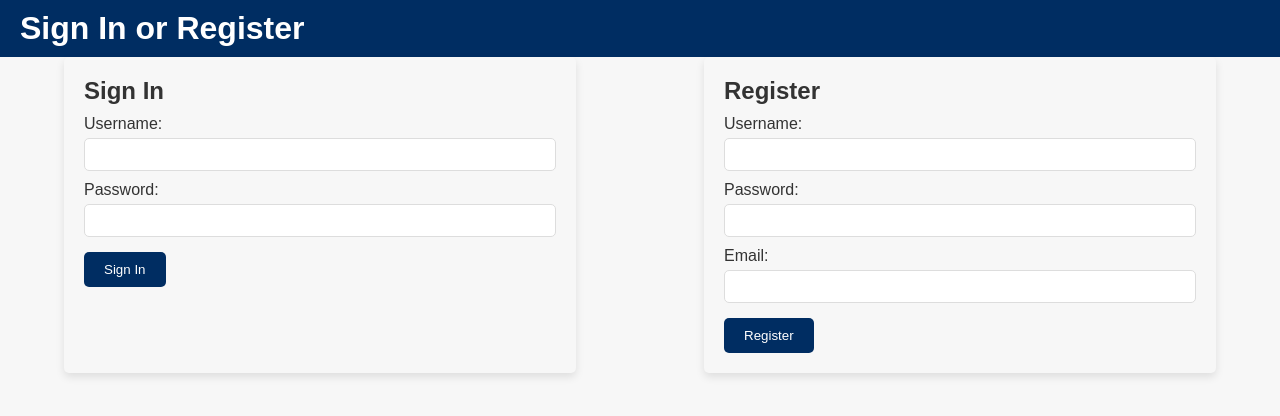
After one commit to rocklb/seGroup4, a PHP site: page /sign_in.html in a window 1280 px wide. The commit adds this page. Shown: the top 416 px of the page. Run offline with PHP 8.4, Linux system fonts and the light colour scheme.

Commit message:
Added sign in and register page

```diff
--- a/Code/index.html
+++ b/Code/index.html
@@ -60,7 +60,7 @@
     <!-- Quick Links -->
     <section class="quick-links">
         <div class="quick-link">
-            <h3>Sign In</h3>
+            <h3><a href=sign_in.html>Sign In</a></h3>
             <p>To earn rewards, savings, offers and more</p>
         </div>
         <div class="quick-link">
--- /dev/null
+++ b/Code/sign_in.html
@@ -0,0 +1,76 @@
+<!-- sign-in -->
+<!DOCTYPE html>
+<html lang="en">
+<head>
+    <meta charset="UTF-8">
+
+    <!-- makes responsive on mobile -->
+    <meta name="viewport" content="width=device-width, initial-scale=1.0">
+
+    <!-- Title for browser tab -->
+    <title>Sign In / Register</title>
+
+    <!-- Link for CSS -->
+    <link rel="stylesheet" href="styles.css">
+</head>
+
+<body>
+    <!-- Page title -->
+    <header>
+        <h1>Sign In or Register</h1>
+    </header>
+
+
+    <!-- Main container, contains both forms -->
+    <section class="auth-section">
+
+        <!-- Sign In Form -->
+         <div class="auth-form">
+            <h2>Sign In</h2>
+            <form action="login-action" method="post">
+
+                <!-- Label for username -->
+                <label for="username">Username:</label>
+                <!-- Username input, required to move on -->
+                <input type="text" id="username" name="username" required>
+
+                <!-- Label for password -->
+                <label for="password">Password:</label>
+                <!-- Password input required to move on -->
+                <input type="password" id="password" name="password" required>
+
+                <!-- Button to send login data-->
+                <button type="submit">Sign In</button>
+            </form>
+         </div>
+
+
+         <!-- Register Form -->
+          <div class="auth-form">
+                <!-- Title -->
+                <h2>Register</h2>
+
+                <!-- Start of the input box -->
+                <form action="register-action" method="post">
+                    <!-- New user -->
+                    <label for="new-username">Username:</label>
+                    <input type="text" id="new-username" name="username" required>
+
+                    <!-- Password -->
+                    <label for="new-password">Password:</label>
+                    <input type="password"id="new-password" name="password" required>
+
+                    <!-- Email -->
+                    <label for="email">Email:</label>
+                    <input type="email" id="email" name="email" required>
+
+                    <!-- Submit to send data -->
+                    <button type="submit">Register</button>
+                </form>
+          </div>
+    </section>
+
+
+
+</body>
+</html>
--- a/Code/styles.css
+++ b/Code/styles.css
@@ -203,3 +203,53 @@ header {
 .product-card:hover {
     transform: translateY(-5px);
 }
+
+
+
+/* log-in / register page */
+/* Centering the sign-in / register sections side by side */
+.auth-section {
+    display: flex; /* Allows child elements to be next to each other */
+    justify-content: space-around; /* Adds equal space around child */
+    margin-top: 20; /* Space between above sections */
+}
+
+/* Styling for sign in and register */
+.auth-form {
+    width: 40%; /* set form to take 40% of parent width */
+    background-color: #f7f7f7; /* Light grey background color, show differnt between site backround*/
+    padding: 20px; /* Add padding inside each container */
+    border-radius: 5px; /* Add slight rounding to corners */
+    box-shadow: 0 4px 8px rgba(0, 0, 0, 0.1); /* slight shadow*/
+}
+
+/* Styling for the headers */
+.auth-form h2 {
+    margin-bottom: 10px; /* space below header */
+}
+
+/* Label styling for input */
+.auth-form label {
+    display: block; /* Put label on its own line */
+    margin-top: 10px; /* Space above label */
+}
+
+/* Styling for input fields */
+.auth-form input {
+    width: 100%; /* Input takes full container*/
+    padding: 8px; /* Padding inside the container */
+    margin-top: 5px; /* Space between label and input */
+    border-radius: 5px; /* round the corners */
+    border: 1px solid #ddd; /* add a boarder */
+}
+
+/* Styling for button */
+.auth-form button {
+    margin-top: 15px; /* Space above button */
+    padding: 10px 20px; /* Padding inside button */
+    background-color: #002d62; /* Dark blue button */
+    color: white; /* White text inside button */
+    border: none; /* Removed the defualt boarder */
+    border-radius: 5px; /* Round the corners */
+    cursor: pointer; /* Change courser to see its clickable */
+}
```
